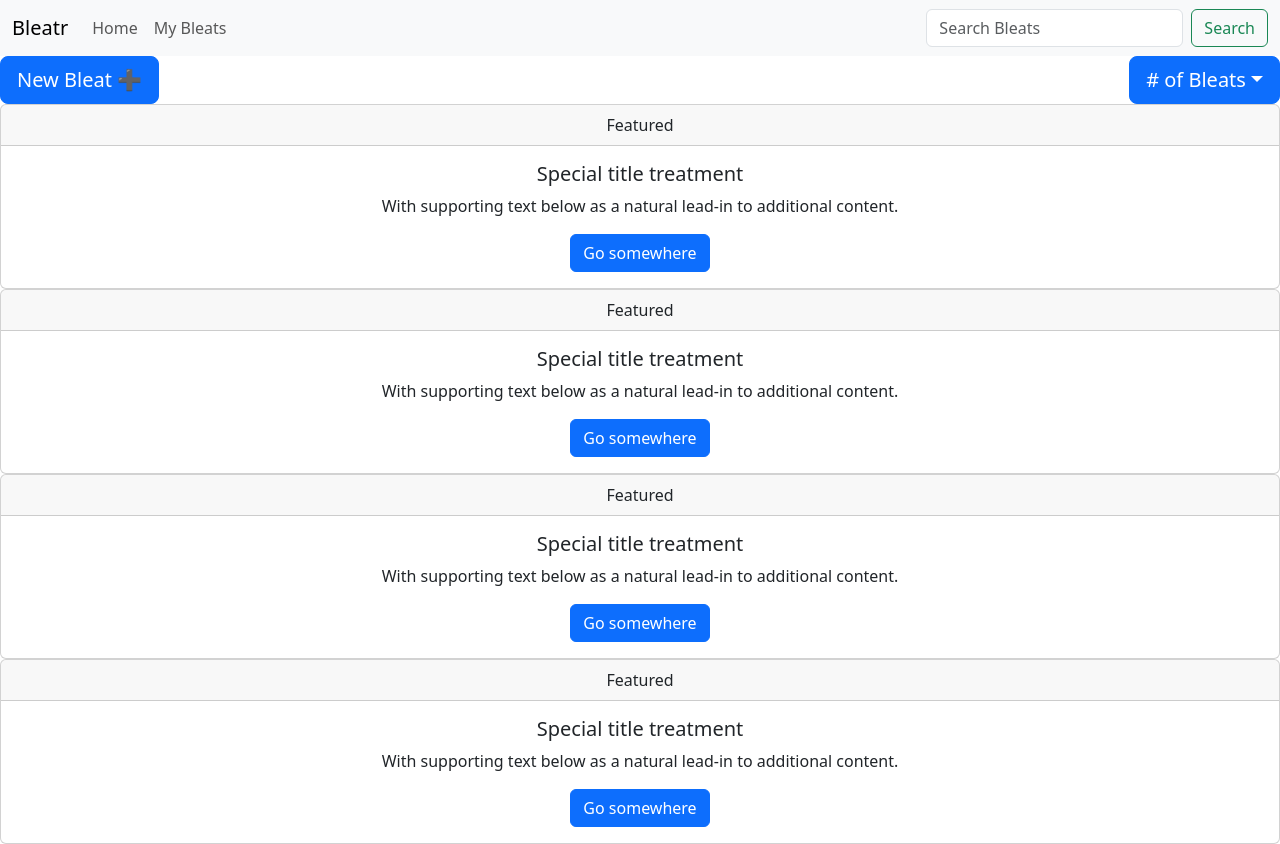
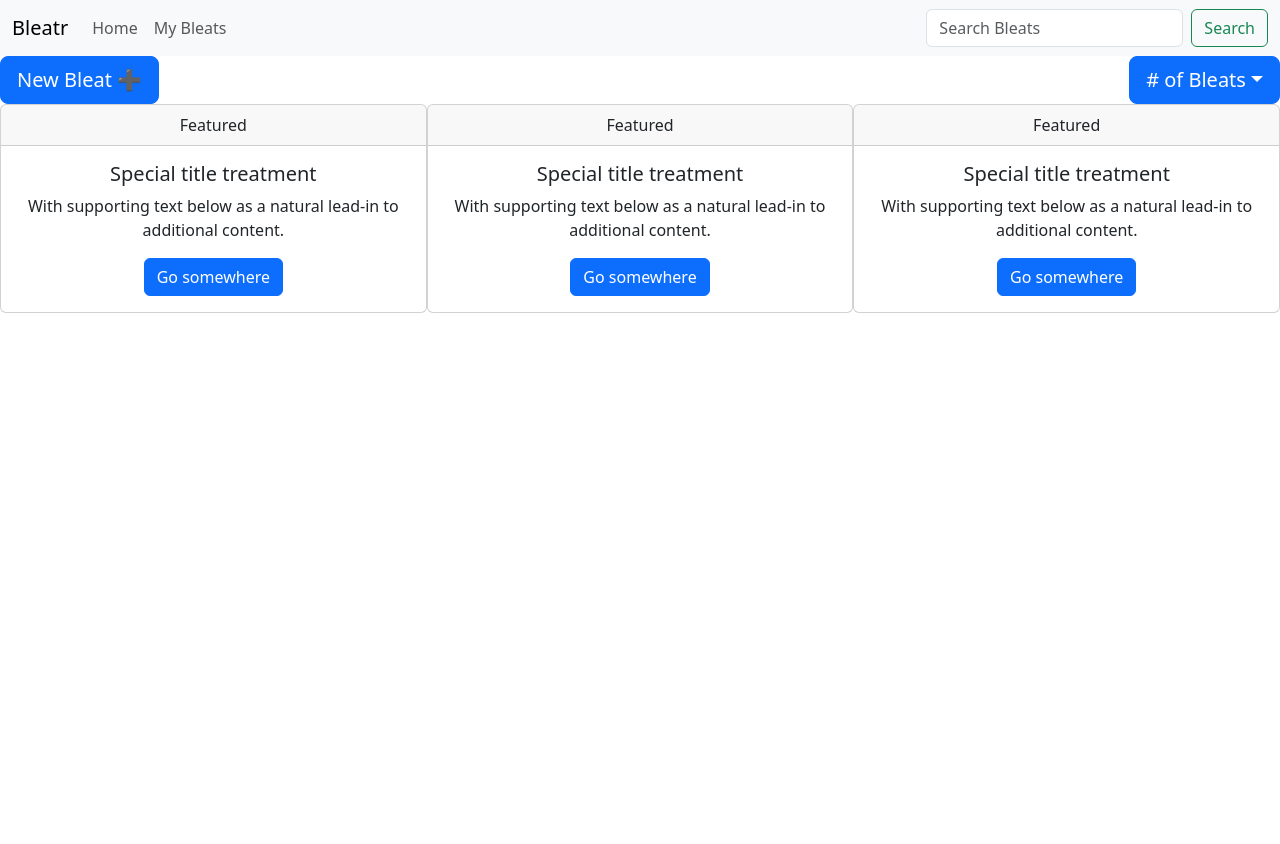
Before and after one commit to DBanfieldKeller/bleatr-social, a React (Create React App) app in the folder client/: page / in a window 1280 px wide. After the commit the page ends 800 px from the top, so only its background shows below. Built offline with nearby package versions, Linux system fonts and the light colour scheme.

Commit message:
bleat container and bleat card formatting added

```diff
--- a/client/src/components/bleat-container/bleatContainer.js
+++ b/client/src/components/bleat-container/bleatContainer.js
@@ -1,52 +1,16 @@
 import React from 'react';
 import Button from 'react-bootstrap/Button';
 import Card from 'react-bootstrap/Card';
-
+import Bleat from '../bleat/bleat';
+import './style.css';
 
 
 function BleatContainer() {
     return (
-        <div>
-            <Card>
-                <Card.Header>Featured</Card.Header>
-                <Card.Body>
-                    <Card.Title>Special title treatment</Card.Title>
-                    <Card.Text>
-                        With supporting text below as a natural lead-in to additional content.
-                    </Card.Text>
-                    <Button variant="primary">Go somewhere</Button>
-                </Card.Body>
-            </Card>
-            <Card>
-                <Card.Header>Featured</Card.Header>
-                <Card.Body>
-                    <Card.Title>Special title treatment</Card.Title>
-                    <Card.Text>
-                        With supporting text below as a natural lead-in to additional content.
-                    </Card.Text>
-                    <Button variant="primary">Go somewhere</Button>
-                </Card.Body>
-            </Card>
-            <Card>
-                <Card.Header>Featured</Card.Header>
-                <Card.Body>
-                    <Card.Title>Special title treatment</Card.Title>
-                    <Card.Text>
-                        With supporting text below as a natural lead-in to additional content.
-                    </Card.Text>
-                    <Button variant="primary">Go somewhere</Button>
-                </Card.Body>
-            </Card>
-            <Card>
-                <Card.Header>Featured</Card.Header>
-                <Card.Body>
-                    <Card.Title>Special title treatment</Card.Title>
-                    <Card.Text>
-                        With supporting text below as a natural lead-in to additional content.
-                    </Card.Text>
-                    <Button variant="primary">Go somewhere</Button>
-                </Card.Body>
-            </Card>
+        <div className='bleat-container'>
+            <Bleat/>
+            <Bleat/>
+            <Bleat/>
         </div>
     )
 };
--- a/client/src/components/bleat-container/style.css
+++ b/client/src/components/bleat-container/style.css
@@ -0,0 +1,4 @@
+.bleat-container {
+    display: flex;
+    justify-content: space-around;
+}
--- /dev/null
+++ b/client/src/components/bleat/bleat.js
@@ -0,0 +1,21 @@
+import React from 'react'
+import Button from 'react-bootstrap/Button';
+import Card from 'react-bootstrap/Card';
+import './style.css'
+
+function Bleat() {
+    return (
+        <Card className='bleat'>
+            <Card.Header>Featured</Card.Header>
+            <Card.Body>
+                <Card.Title>Special title treatment</Card.Title>
+                <Card.Text>
+                    With supporting text below as a natural lead-in to additional content.
+                </Card.Text>
+                <Button variant="primary">Go somewhere</Button>
+            </Card.Body>
+        </Card>
+    )
+};
+
+export default Bleat;
--- /dev/null
+++ b/client/src/components/bleat/style.css
@@ -0,0 +1,11 @@
+@media screen and (min-width: 600px) {
+    .bleat {
+        width: 75%
+    }
+}
+
+@media screen and (max-width: 600px) {
+    .bleat {
+        width: 100%
+    }
+  }
```
